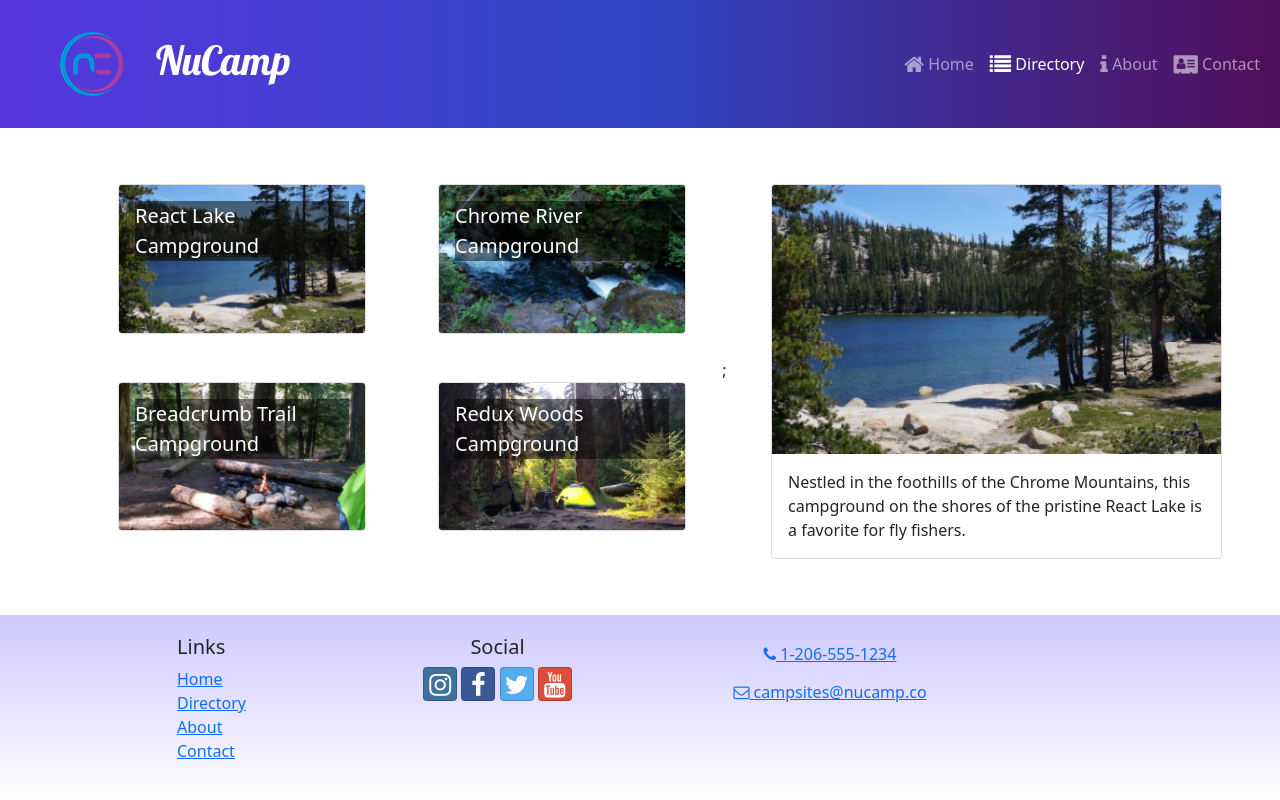
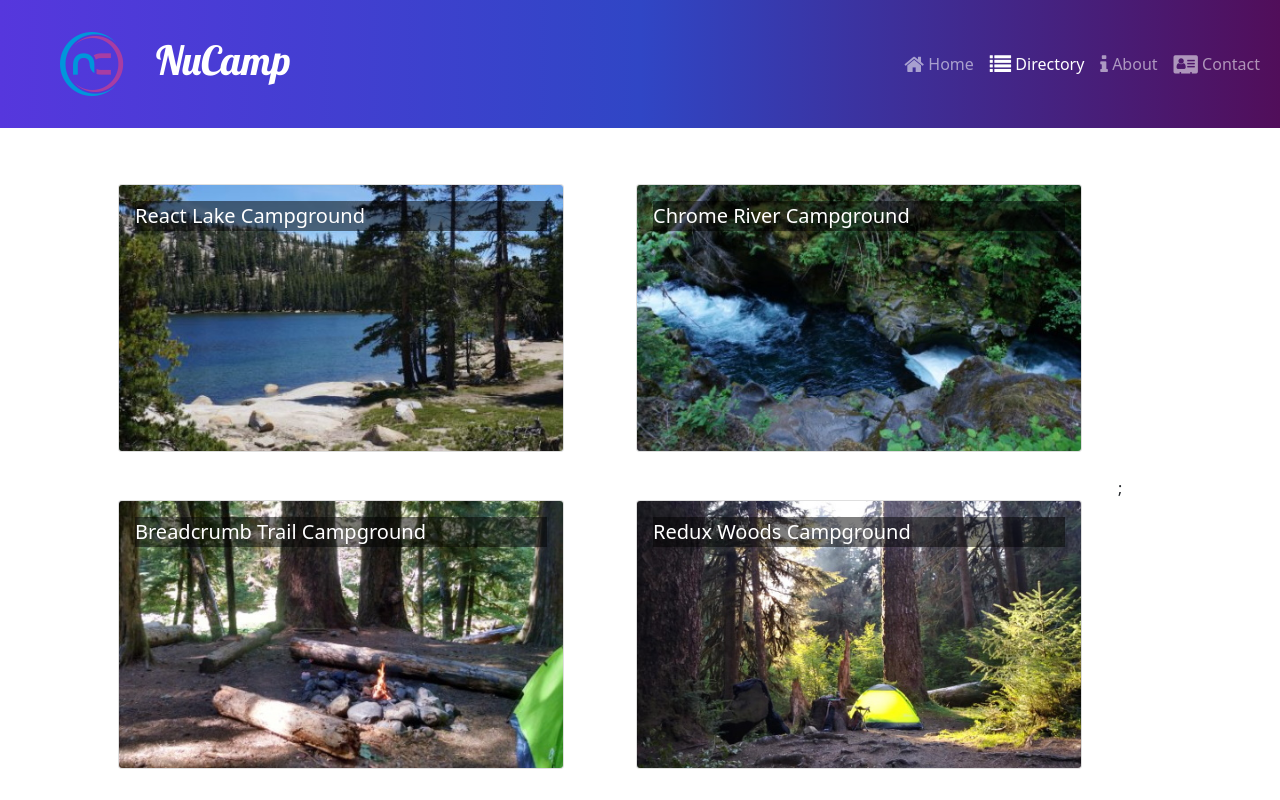
Before and after one commit to RoguePhoenix117/nucamp-react-project, a React (Create React App) app: page /directory in a window 1280 px wide. Shown: the top 800 px of the page. Built offline with nearby package versions, Linux system fonts and the light colour scheme.

Commit message:
campsite Detail Page

```diff
--- a/src/App.js
+++ b/src/App.js
@@ -5,6 +5,7 @@
 import './App.css';
 import CampsitesDirectoryPage from './pages/CampsitesDirectoryPage';
 import Footer from './components/Footer'
+import CampsiteDetailPage from './pages/CampsiteDetailPage';
 
 function App() {
   return (
@@ -14,6 +15,7 @@
         <Route path='/' element={<HomePage />} />
         <Route path='contact' element={<ContactPage />} />
         <Route path='directory' element={<CampsitesDirectoryPage />} />
+        <Route path='directory/:campsiteId' element={<CampsiteDetailPage />} />
       </Routes>
       <Footer />
     </div>
--- a/src/features/campsites/CampsiteCard.js
+++ b/src/features/campsites/CampsiteCard.js
@@ -1,17 +1,17 @@
 import {Card, CardImg, CardImgOverlay, CardTitle} from 'reactstrap';
+import { Link } from 'react-router-dom';
 
-const CampsiteCard = (props) => {
+const CampsiteCard = ({campsite}) => {
+    const { id, image, name } = campsite;
     return (
-        <Card>
-            <CardImg
-                width='100%'
-                src={props.campsite.image}
-                alt={props.campsite.name}
-            />
-            <CardImgOverlay>
-                <CardTitle>{props.campsite.name}</CardTitle>
-            </CardImgOverlay>
-        </Card>
+        <Link to={`${id}`}>
+            <Card>
+                <CardImg width='100%' src={image} alt={name} />
+                <CardImgOverlay>
+                    <CardTitle>{name}</CardTitle>
+                </CardImgOverlay>
+            </Card>
+        </Link>
     );
 };
 
--- a/src/features/campsites/CampsitesList.js
+++ b/src/features/campsites/CampsitesList.js
@@ -2,7 +2,7 @@
 import CampsiteCard from './CampsiteCard'
 import { selectAllCampsites } from './campsitesSlice';
 
-const CampsitesList = ({ setCampsiteId }) => {
+const CampsitesList = () => {
     const campsites = selectAllCampsites();
     return (
         <Row className='ms-auto'>
@@ -11,8 +11,7 @@
                     <Col
                         md='5'
                         className='m-4'
-                        key={campsite.id}
-                        onClick={() => setCampsiteId(campsite.id)} >
+                        key={campsite.id} >
                         <CampsiteCard campsite={campsite}/>
                     </Col>
                 );
--- a/src/features/campsites/campsitesSlice.js
+++ b/src/features/campsites/campsitesSlice.js
@@ -9,7 +9,7 @@
 // };
 
 export const selectCampsiteById = (id) => {
-    return CAMPSITES.find((campsite) => campsite.id === id);
+    return CAMPSITES.find((campsite) => campsite.id === parseInt(id));
 };
 
 export const selectFeaturedCampsite = () => {
--- /dev/null
+++ b/src/pages/CampsiteDetailPage.js
@@ -0,0 +1,19 @@
+import { Container, Row } from "reactstrap";
+import { useParams } from 'react-router-dom';
+import { selectCampsiteById } from '../features/campsites/campsitesSlice';
+import CampsiteDetail from '../features/campsites/CampsiteDetail';
+
+const CampsiteDetailPage = () => {
+    const { campsiteId } = useParams();
+    const campsite = selectCampsiteById(campsiteId);
+
+    return (
+        <Container>
+            <Row>
+                <CampsiteDetail campsite={campsite} />
+            </Row>
+        </Container>
+    );
+};
+
+export default CampsiteDetailPage;
--- a/src/pages/CampsitesDirectoryPage.js
+++ b/src/pages/CampsitesDirectoryPage.js
@@ -1,22 +1,14 @@
-import { useState } from 'react';
-import { Container, Row, Col } from 'reactstrap';
-import CampsiteDetail from '../features/campsites/CampsiteDetail';
+
+import { Container, } from 'reactstrap';
+
 import CampsitesList from '../features/campsites/CampsitesList';
-import { selectCampsiteById } from '../features/campsites/campsitesSlice';
+
 
 const CampsitesDirectoryPage = () => {
-    const [campsiteId, setCampsiteId] = useState(0);
-    const selectedCampsite = selectCampsiteById(campsiteId);
+
     return (
         <Container>
-            <Row>
-                <Col sm='5' md='7'>
-                    <CampsitesList setCampsiteId={setCampsiteId} />
-                </Col>
-                <Col sm='7' md='5'>
-                    <CampsiteDetail campsite={selectedCampsite} />
-                </Col>
-            </Row>
+            <CampsitesList />
         </Container>
     );
 };
```
